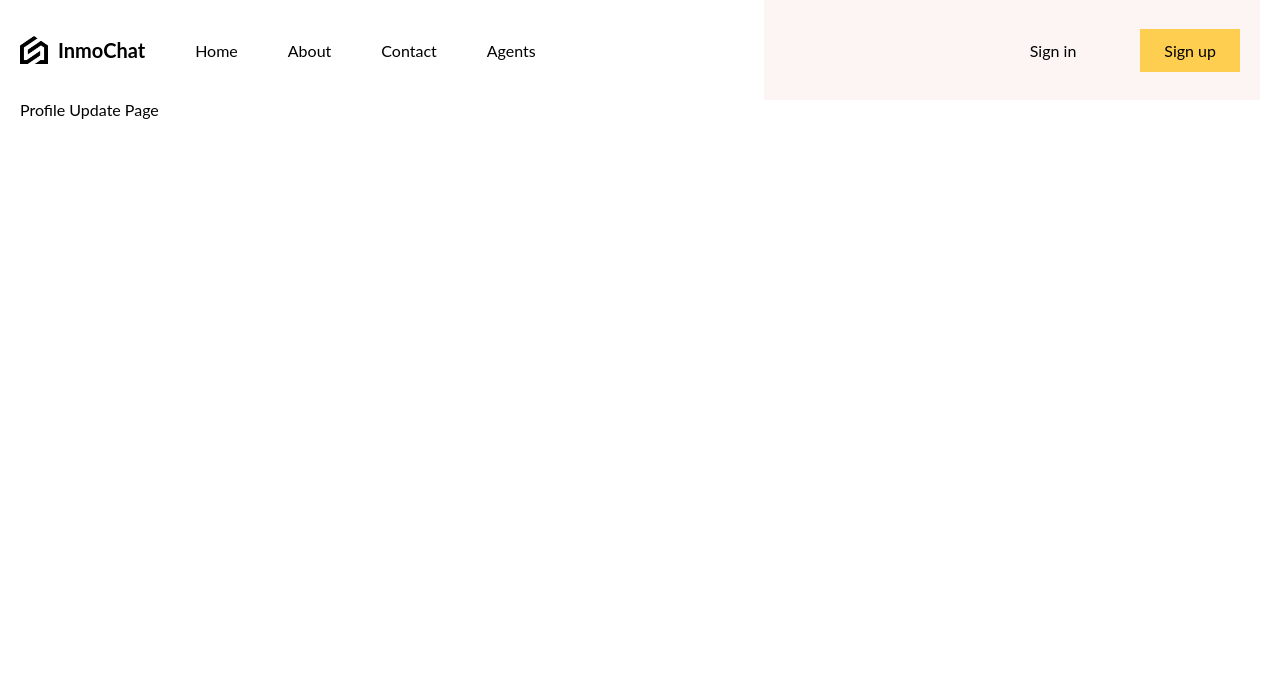
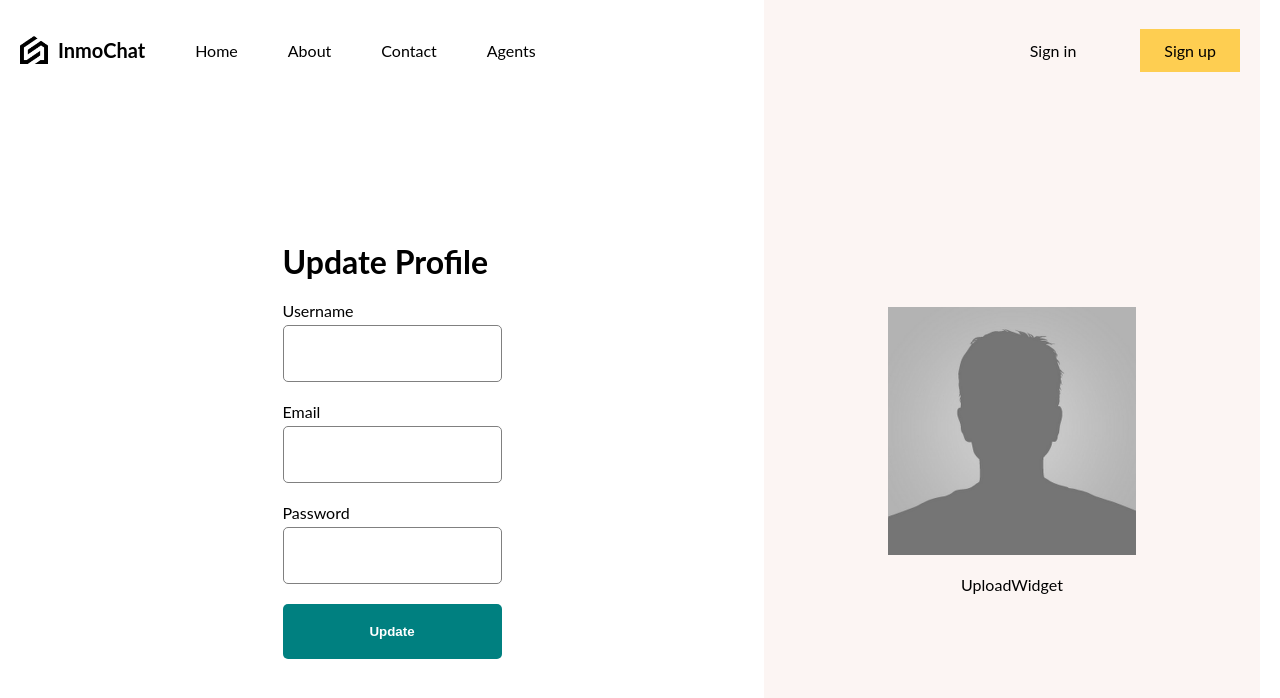
Before and after one commit to codigo-natural/InmoChat, a React (Vite) app in the folder client/: page /profile/update in a window 1280 px wide. Shown: the top 698 px of the page. Built offline with nearby package versions, Linux system fonts and the light colour scheme; sample sign-in values are in the browser's storage.

Commit message:
feat 🎉 add page for view profile

```diff
--- a/client/src/routes/profileUpdatePage/index.jsx
+++ b/client/src/routes/profileUpdatePage/index.jsx
@@ -1,7 +1,94 @@
+import { useState } from 'react'
 import './profileUpdatePage.scss'
+import { AuthContext } from '../../context/AuthContext'
+import { useNavigate } from 'react-router-dom'
+import apiRequest from '../../lib/apiRequest'
+import { UploadWidget } from "../../components/UploadWidget"
 
 export const ProfileUpdatePage = () => {
+  const { currentUser, updateUser } = useState(AuthContext)
+  const [error, setError] = useState("")
+  const [avatar, setAvatar] = useState([])
+
+  const navigate = useNavigate()
+
+  const handleSubmit = async (e) => {
+    e.preventDefault()
+    const formData = new FormData(e.target)
+
+    const { username, email, password } = Object.fromEntries(formData)
+
+    try {
+      const res = await apiRequest.put(`/users/${currentUser.id}`, {
+        username,
+        email,
+        password,
+        avatar: avatar[0]
+      });
+
+      updateUser(res.data)
+      navigate("/profile")
+    } catch (error) {
+      console.log(error)
+      setError(error.response.data.message)
+    }
+  }
+
   return (
-    <div>Profile Update Page</div>
+    <div className="profileUpdatePage">
+      <div className="formContainer">
+        <form onSubmit={handleSubmit}>
+          <h1>Update Profile</h1>
+          <div className="item">
+            <label htmlFor="username">Username</label>
+            <input
+              type="text"
+              name="username"
+              id="username"
+            // defaultValue={currentUser.username}
+            />
+          </div>
+          <div className="item">
+            <label htmlFor="email">Email</label>
+            <input
+              type="email"
+              name="email"
+              id="email"
+            // defaultValue={currentUser.email}
+            />
+          </div>
+          <div className="item">
+            <label htmlFor="password">Password</label>
+            <input
+              type="password"
+              name="password"
+              id="password"
+            />
+          </div>
+          <button>Update</button>
+          {error && <span>error</span>}
+        </form>
+      </div>
+      <div className="sideContainer">
+        <img
+          // src={avatar[0] ||
+          //   currentUser.avatar ||
+          //   "/noavatar.jpg"}
+          src='/noavatar.jpg'
+          alt="avatar"
+          className='avatar'
+        />
+        <UploadWidget
+          uwConfig={{
+            cloudName: "lamadev",
+            uploadPreset: "estate",
+            multiple: false,
+            maxImageFileSize: 2000000,
+            folder: "avatars",
+          }}
+          setState={setAvatar}
+        />
+      </div>
+    </div>
   )
 }
--- a/client/src/routes/profileUpdatePage/profileUpdatePage.scss
+++ b/client/src/routes/profileUpdatePage/profileUpdatePage.scss
@@ -0,0 +1,54 @@
+.profileUpdatePage {
+  height: 100%;
+  display: flex;
+
+  .formContainer {
+    flex: 3;
+    display: flex;
+    align-items: center;
+    justify-content: center;
+
+    form {
+      display: flex;
+      flex-direction: column;
+      gap: 20px;
+
+      .item {
+        display: flex;
+        flex-direction: column;
+        gap: 5px;
+
+        input {
+          padding: 20px;
+          border-radius: 5px;
+          border: 1px solid gray;
+        }
+      }
+
+      button {
+        padding: 20px;
+        border-radius: 5px;
+        border: none;
+        background-color: teal;
+        color: white;
+        font-weight: bold;
+        cursor: pointer;
+      }
+    }
+  }
+
+  .sideContainer {
+    flex: 2;
+    background-color: #fcf5f3;
+    display: flex;
+    flex-direction: column;
+    gap: 20px;
+    align-items: center;
+    justify-content: center;
+
+    .avatar {
+      width: 50%;
+      object-fit: cover;
+    }
+  }
+}
```
